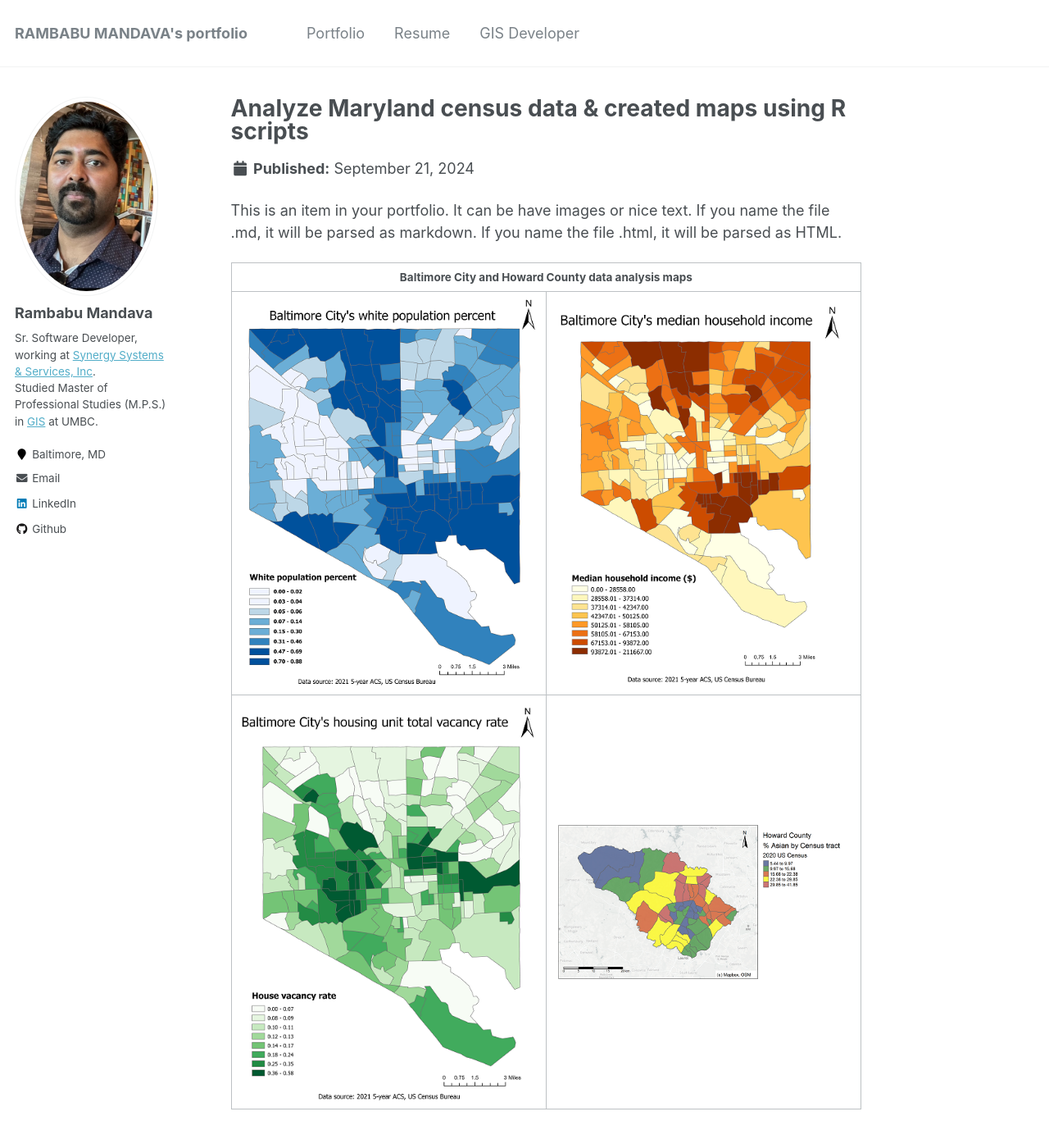
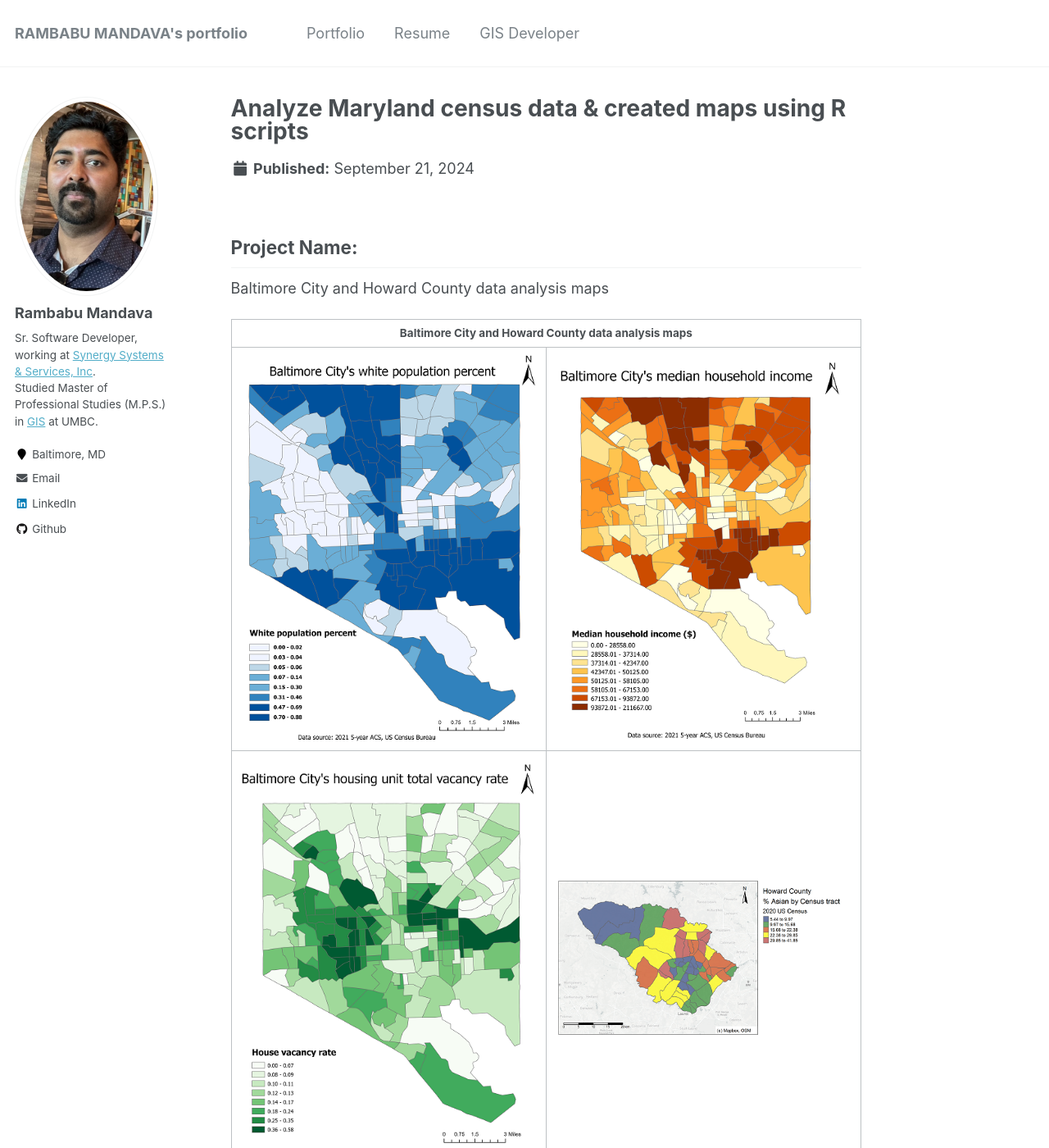
Before and after one commit to mandavaram/mandavaram.github.io, a Jekyll site: the page built from _portfolio/Created_Maps_Using_R_Scrpts.md, in a window 1280 px wide and 1400 px high. Shown: the whole window at 82% size. Built offline with Jekyll 4.4.1, drawn with Linux system fonts in a browser that asks for light colours; some of the changed text lies outside the part shown.

Commit message:
Update Created_Maps_Using_R_Scrpts.md

```diff
--- a/_portfolio/Created_Maps_Using_R_Scrpts.md
+++ b/_portfolio/Created_Maps_Using_R_Scrpts.md
@@ -5,7 +5,8 @@
 collection: portfolio
 ---
 
-This is an item in your portfolio. It can be have images or nice text. If you name the file .md, it will be parsed as markdown. If you name the file .html, it will be parsed as HTML.
+## Project Name:
+Baltimore City and Howard County data analysis maps
 
 <table>
       <tr>
@@ -20,3 +21,10 @@
           <td width='50%'><img src='/images/Howard_County_Asian_map.png'> </td>
        </tr>
 </table>
+
+
+## <a href="/_pages/R_Projects.html">Project source code with instructions:</a>
+
+
+## Environment:
+R Scripts
```
